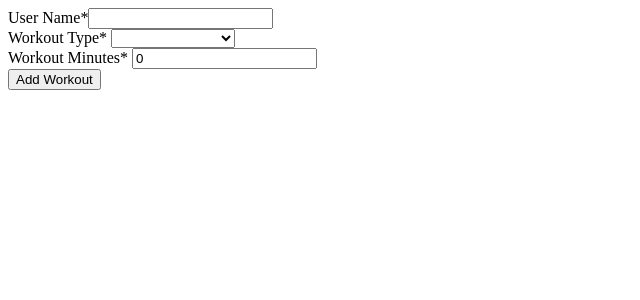
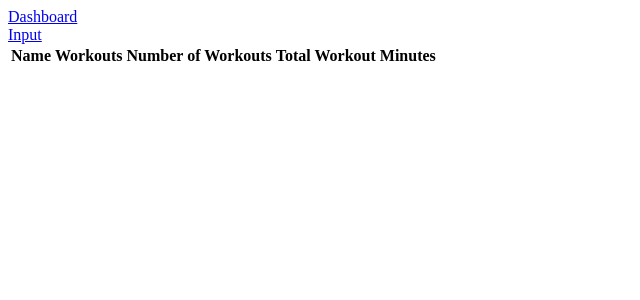
Before and after one commit to preetiGusain/HealthChallengeTracker, an Angular app: page /dashboard in a window 1280 px wide. Before the commit this address led to /. Shown: the top 300 px of the page, without its empty margins (0-640 px from the left). Built offline with nearby package versions, Linux system fonts and the light colour scheme.

Commit message:
Moved input form to a new input component, created home/dashboard component

```diff
--- a/src/app/app-routing.module.ts
+++ b/src/app/app-routing.module.ts
@@ -1,7 +1,13 @@
 import { NgModule } from '@angular/core';
 import { RouterModule, Routes } from '@angular/router';
+import { DashboardComponent } from './dashboard/dashboard.component';
+import { InputComponent } from './input/input.component';
 
-const routes: Routes = [];
+const routes: Routes = [
+  { path: '', redirectTo: '/dashboard', pathMatch: 'full' },
+  { path: 'dashboard', component: DashboardComponent },
+  { path: 'input', component: InputComponent }
+];
 
 @NgModule({
   imports: [RouterModule.forRoot(routes)],
--- a/src/app/app.component.html
+++ b/src/app/app.component.html
@@ -1,29 +1,6 @@
-<form [formGroup]="workoutForm">
-  <div>
-    <label for="user-name">User Name*</label>
-    <input type="text" formControlName="userName"/>
-  </div>
-
-  <div>
-    <label for="workout-type">Workout Type*
-      <select id="workout-type" name="workout-type" formControlName="workoutType">
-        <option value="Cycling">Cycling</option>
-        <option value="Running">Running</option>
-        <option value="Swimming">Swimming</option>
-        <option value="Hiking">Hiking</option>
-        <option value="Yoga">Yoga</option>
-        <option value="Strength Training">Strength Training</option>
-      </select>
-    </label>
-  </div>
-
-  <div>
-    <label for="workout-minutes">Workout Minutes*
-      <input type="number" formControlName="workoutMinutes"/>
-    </label>
-  </div>
-
-  <div>
-    <button (click)="storeUserInput()">Add Workout</button>
-  </div>
-</form>
+<nav>
+    <a routerLink="/dashboard">Dashboard</a>
+    <br/>
+    <a routerLink="/input">Input</a>
+</nav>
+<router-outlet></router-outlet>
--- a/src/app/app.component.ts
+++ b/src/app/app.component.ts
@@ -1,51 +1,8 @@
 import { Component } from '@angular/core';
-import {FormGroup, FormControl} from '@angular/forms';
-
-const key: string = 'userData'; // the key for localStorage
 
 @Component({
   selector: 'app-root',
   templateUrl: './app.component.html',
   styleUrls: ['./app.component.css']
 })
-export class AppComponent {
-  workoutForm = new FormGroup({
-    userName: new FormControl(''),
-    workoutType: new FormControl(''),
-    workoutMinutes: new FormControl(0),
-  })
-
-  storeUserInput() {
-    var x = localStorage.getItem(key);
-    var dataToSave;
-    if(x === null) {
-      dataToSave = [];
-    } else {
-      dataToSave = JSON.parse(x);
-    }
-
-    const indexOfExistingElement = dataToSave.findIndex((elem: any) => elem.name === this.workoutForm.value.userName)
-
-    if(indexOfExistingElement !== -1) { // this is for when we are entering a new workout for an existing user
-
-      // get the existing entry
-      const existingVal = dataToSave[indexOfExistingElement];
-      //insert this new workout into existing entry's workout array
-      existingVal['workouts'].push({ type: this.workoutForm.value.workoutType, minutes: Number(this.workoutForm.value.workoutMinutes) });
-      //put back this updated value into dataToSave at the correct place
-      dataToSave[indexOfExistingElement] = existingVal;
-    } else { // for a new user entry
-
-      const newEntry = {
-        id: dataToSave.length + 1, // this will allow us to create auto-increasing ids
-        name: this.workoutForm.value.userName,
-        workouts: [
-          { type: this.workoutForm.value.workoutType, minutes: Number(this.workoutForm.value.workoutMinutes) }
-        ]
-      };
-      dataToSave.push(newEntry);
-    }
-
-    localStorage.setItem(key, JSON.stringify(dataToSave)); // put dataToSave as string into localStorage
-  }
-}
+export class AppComponent {}
--- a/src/app/app.module.ts
+++ b/src/app/app.module.ts
@@ -5,10 +5,14 @@ import {ReactiveFormsModule} from '@angular/forms'
 
 import { AppRoutingModule } from './app-routing.module';
 import { AppComponent } from './app.component';
+import { DashboardComponent } from './dashboard/dashboard.component';
+import { InputComponent } from './input/input.component';
 
 @NgModule({
   declarations: [
-    AppComponent
+    AppComponent,
+    DashboardComponent,
+    InputComponent
   ],
   imports: [
     BrowserModule,
--- /dev/null
+++ b/src/app/dashboard/dashboard.component.html
@@ -0,0 +1,14 @@
+<table>
+    <tr>
+        <th>Name</th>
+        <th>Workouts</th>
+        <th>Number of Workouts</th>
+        <th>Total Workout Minutes</th>
+    </tr>
+    <tr *ngFor="let data of userData">
+        <td>{{data.name}}</td>
+        <td>{{data.workouts}}</td>
+        <td>{{data.numberOfWorkouts}}</td>
+        <td>{{data.totalWorkoutMinutes}}</td>
+    </tr>
+</table>
--- /dev/null
+++ b/src/app/dashboard/dashboard.component.ts
@@ -0,0 +1,41 @@
+import { Component, OnInit } from '@angular/core';
+const key: string = 'userData'; // the key for localStorage
+
+
+@Component({
+  selector: 'app-dashboard',
+  templateUrl: './dashboard.component.html',
+  styleUrls: ['./dashboard.component.css']
+})
+export class DashboardComponent implements OnInit {
+  userData: any[] = [];
+
+  constructor() { }
+
+  ngOnInit(): void {
+    var x = localStorage.getItem(key);
+    if (x === null) {
+      this.userData = [];
+    } else {
+      this.userData = this.transform(x);
+    }
+  }
+
+  transform(inputFromLocal: any): any[] {
+    const JSONfromLocal = JSON.parse(inputFromLocal);
+    const toReturn = JSONfromLocal.map((element: any) => {
+      const workouts = element["workouts"].map((workout: any) => workout.type).join(', ');
+      const totalWorkoutMinutes = element["workouts"].reduce(
+        (accumulator: Number, workout: any) => Number(accumulator) + Number(workout.minutes),
+        0,
+      );
+      return {
+        name: element.name,
+        workouts,
+        numberOfWorkouts: element["workouts"].length,
+        totalWorkoutMinutes,
+      }
+    });
+    return toReturn;
+  }
+}
--- /dev/null
+++ b/src/app/input/input.component.html
@@ -0,0 +1,29 @@
+<form [formGroup]="workoutForm">
+  <div>
+    <label for="user-name">User Name*</label>
+    <input type="text" formControlName="userName"/>
+  </div>
+
+  <div>
+    <label for="workout-type">Workout Type*
+      <select id="workout-type" name="workout-type" formControlName="workoutType">
+        <option value="Cycling">Cycling</option>
+        <option value="Running">Running</option>
+        <option value="Swimming">Swimming</option>
+        <option value="Hiking">Hiking</option>
+        <option value="Yoga">Yoga</option>
+        <option value="Strength Training">Strength Training</option>
+      </select>
+    </label>
+  </div>
+
+  <div>
+    <label for="workout-minutes">Workout Minutes*
+      <input type="number" formControlName="workoutMinutes"/>
+    </label>
+  </div>
+
+  <div>
+    <button (click)="storeUserInput()">Add Workout</button>
+  </div>
+</form>
--- /dev/null
+++ b/src/app/input/input.component.ts
@@ -0,0 +1,57 @@
+import { Component, OnInit } from '@angular/core';
+import {FormGroup, FormControl} from '@angular/forms';
+
+const key: string = 'userData'; // the key for localStorage
+
+@Component({
+  selector: 'app-input',
+  templateUrl: './input.component.html',
+  styleUrls: ['./input.component.css']
+})
+export class InputComponent implements OnInit {
+
+  constructor() { }
+
+  ngOnInit(): void {
+  }
+
+  workoutForm = new FormGroup({
+    userName: new FormControl(''),
+    workoutType: new FormControl(''),
+    workoutMinutes: new FormControl(0),
+  })
+
+  storeUserInput() {
+    var x = localStorage.getItem(key);
+    var dataToSave;
+    if(x === null) {
+      dataToSave = [];
+    } else {
+      dataToSave = JSON.parse(x);
+    }
+
+    const indexOfExistingElement = dataToSave.findIndex((elem: any) => elem.name === this.workoutForm.value.userName)
+
+    if(indexOfExistingElement !== -1) { // this is for when we are entering a new workout for an existing user
+
+      // get the existing entry
+      const existingVal = dataToSave[indexOfExistingElement];
+      //insert this new workout into existing entry's workout array
+      existingVal['workouts'].push({ type: this.workoutForm.value.workoutType, minutes: Number(this.workoutForm.value.workoutMinutes) });
+      //put back this updated value into dataToSave at the correct place
+      dataToSave[indexOfExistingElement] = existingVal;
+    } else { // for a new user entry
+
+      const newEntry = {
+        id: dataToSave.length + 1, // this will allow us to create auto-increasing ids
+        name: this.workoutForm.value.userName,
+        workouts: [
+          { type: this.workoutForm.value.workoutType, minutes: Number(this.workoutForm.value.workoutMinutes) }
+        ]
+      };
+      dataToSave.push(newEntry);
+    }
+
+    localStorage.setItem(key, JSON.stringify(dataToSave)); // put dataToSave as string into localStorage
+  }
+}
```
Also changed, not shown: src/app/dashboard/dashboard.component.css (added), src/app/input/input.component.css (added), 2 other files (tests, documents, lock files or other folders).
